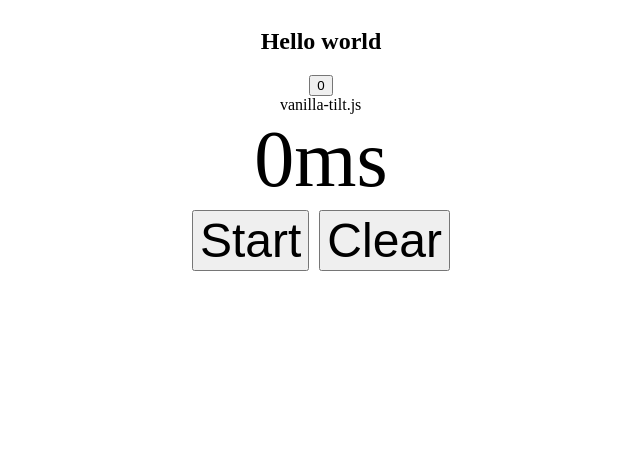
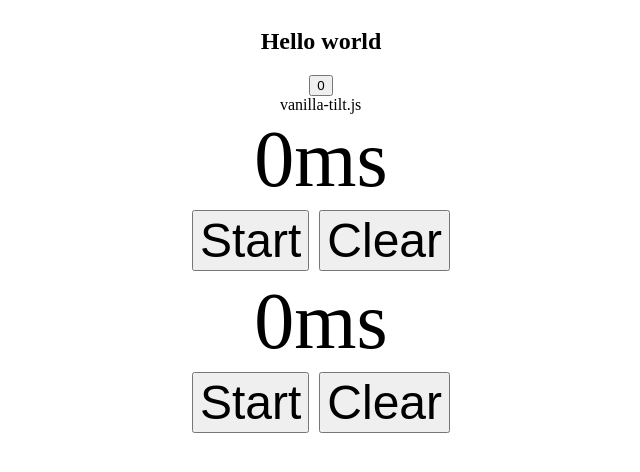
Before and after one commit to ricardo85x/recap_react_hooks_and_suspense, a React (Create React App) app: page / in a window 1280 px wide. Shown: the top 472 px of the page, without its empty margins (319-959 px from the left). Built offline with nearby package versions, Linux system fonts and the light colour scheme.

Commit message:
feat: stopwatch with reducer

```diff
--- a/src/App.tsx
+++ b/src/App.tsx
@@ -1,6 +1,7 @@
 import React from 'react';
 import { Counter } from './components/Counter';
 import { Stopwatch } from './components/Stopwatch';
+import { StopwatchWithReducer } from './components/StopwatchWithReducer';
 import { TiltBox } from "./components/Tilt"
 
 
@@ -18,6 +19,7 @@ function App() {
       <Counter />
       <TiltBox />
       <Stopwatch />
+      <StopwatchWithReducer />
 
     </div>
   );
--- /dev/null
+++ b/src/components/StopwatchWithReducer.tsx
@@ -0,0 +1,87 @@
+import { useReducer, useRef, useEffect } from "react"
+
+function reducer(state: any, action: any) {
+    switch (action.type) {
+        case 'LAPSE':
+            return {
+                ...state,
+                lapse: action.now - action.startTime
+            }
+
+        case 'TOGGLE_RUNNING':
+            return {
+                ...state,
+                running: !state.running
+            }
+        case 'CLEAR':
+            return {
+                ...state,
+                lapse:0,
+                running: state.running? false : state.running
+            }
+
+        default:
+            return state
+    }
+}
+
+export function StopwatchWithReducer(){
+
+    const [{running, lapse}, dispatch] = useReducer(reducer, {
+        running: false,
+        lapse: 0
+    })
+
+
+    const intervalRef = useRef<NodeJS.Timer|null>(null)
+
+    useEffect(() => {
+
+        return () => {
+            if(intervalRef.current){
+                clearInterval(intervalRef.current)
+            }
+        }
+    },[])
+
+    function handleRunClick(){
+        if(running){
+            if(intervalRef.current){
+                clearInterval(intervalRef.current)
+            }
+        } else {
+            const startTime = Date.now() - lapse
+            intervalRef.current = setInterval(() => {
+                dispatch({ type: 'LAPSE', now: Date.now(), startTime })
+            }, 0)
+        }
+
+        dispatch({ type: 'TOGGLE_RUNNING'})
+    }
+
+    function handleClearClick(){
+        if(intervalRef.current){
+            clearInterval(intervalRef.current)
+        }
+
+        dispatch({ type: 'CLEAR'})
+
+
+    }
+
+    return(
+        <div style={{ textAlign: 'center' }}>
+            <label
+                style={{
+                    fontSize: '5em',
+                    display:'block'
+                }}
+            >
+                {lapse}ms
+            </label>
+            <button onClick={handleRunClick} style={{ margin: 5, fontSize: '3em'}}>{running ? 'Stop' : 'Start'}</button>
+            <button onClick={handleClearClick} style={{ margin: 5, fontSize: '3em'}}>Clear</button>
+
+        </div>
+    )
+}
```
